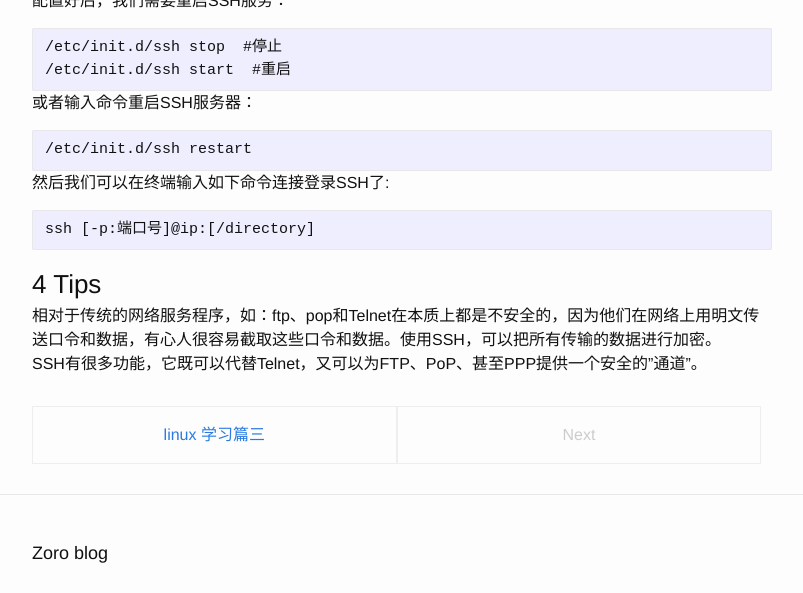
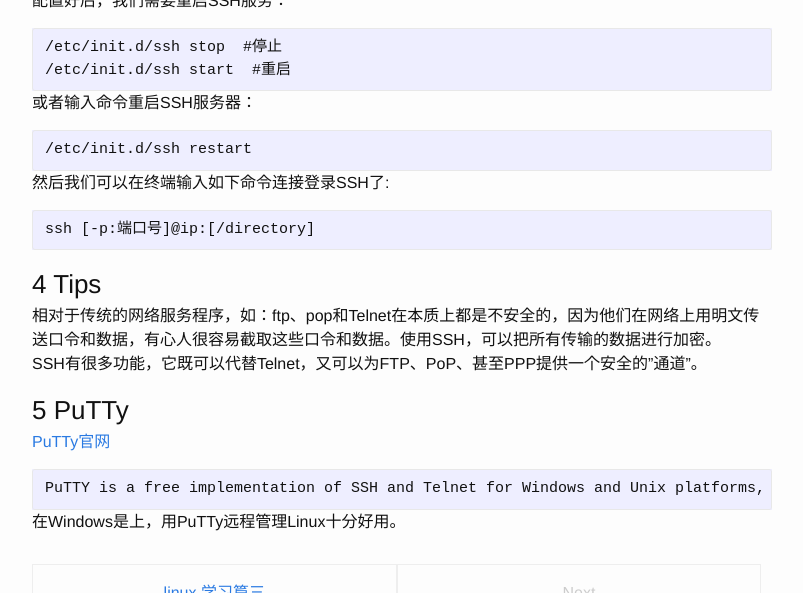
Before and after one commit to leoorpio/leoorpio.github.io, a Jekyll site: the page built from _posts/2016-07-23-Linux-learn-4.markdown, in a window 1280 px wide and 900 px high, scrolled down 988 px, cut to the strip 0-593 px from the top of the window. Shown: the whole strip, without its empty margins (238-1041 px from the left). Built offline with Jekyll 4.4.1, drawn with Linux system fonts in a browser that asks for light colours.

Commit message:
Update blog 6

````diff
--- a/_posts/2016-07-23-Linux-learn-4.markdown
+++ b/_posts/2016-07-23-Linux-learn-4.markdown
@@ -73,3 +73,10 @@ ssh [-p:端口号]@ip:[/directory]
 ### 4 Tips
 相对于传统的网络服务程序，如：ftp、pop和Telnet在本质上都是不安全的，因为他们在网络上用明文传送口令和数据，有心人很容易截取这些口令和数据。使用SSH，可以把所有传输的数据进行加密。
 SSH有很多功能，它既可以代替Telnet，又可以为FTP、PoP、甚至PPP提供一个安全的”通道”。
+
+### 5 PuTTy
+[PuTTy官网](http://www.chiark.greenend.org.uk/~sgtatham/putty/)
+```
+PuTTY is a free implementation of SSH and Telnet for Windows and Unix platforms, along with an xterm terminal emulator
+```
+在Windows是上，用PuTTy远程管理Linux十分好用。
````
